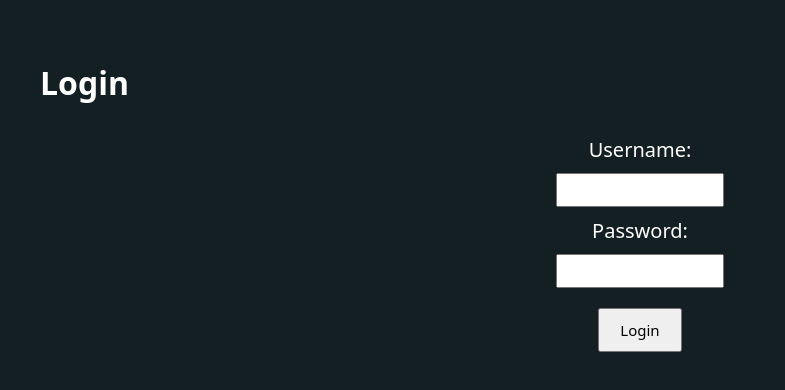
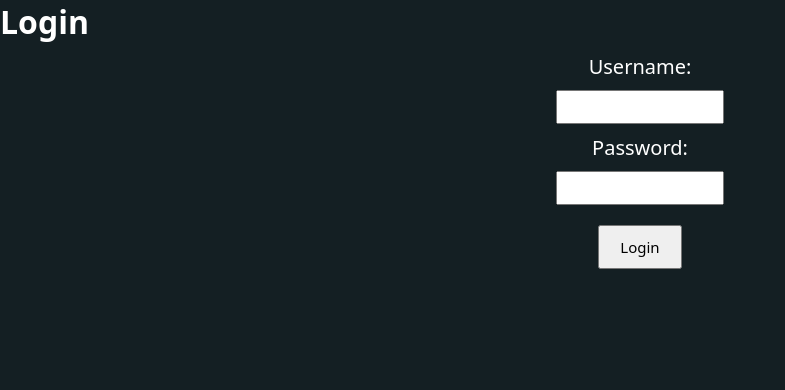
Before and after one commit to BryanBooij/TLE-3, a React (Vite) app: page / in a window 1280 px wide. Shown: the top 390 px of the page, without its empty margins (0-785 px from the left). Built offline with nearby package versions, Linux system fonts and the light colour scheme; a web font is replaced by a local one.

Commit message:
fixed scroll function on frontend

```diff
--- a/src/App.css
+++ b/src/App.css
@@ -1,4 +1,6 @@
 #root {
-  margin: 0 auto;
-  padding: 2rem;
+  margin: 0;
+  padding: 0;
+  height: 100vh;
+  overflow: hidden;
 }
--- a/src/index.css
+++ b/src/index.css
@@ -6,11 +6,17 @@
   --light-purple: #cb6ce6;
   --darker-purple: #7d3492;
   --white: #FFF;
+  margin: 0;
+  padding: 0;
+  box-sizing: border-box;
 }
 
-html{
+html, body {
+  height: 100%;
+  width: 100%;
   background-color: var(--black-tint);
   color: var(--white);
+  overflow: hidden;
 }
 
 @media (prefers-color-scheme: light) {
--- a/src/layout/Layout.css
+++ b/src/layout/Layout.css
@@ -14,7 +14,7 @@
 .layout-container {
     display: flex;
     flex-direction: column;
-    height: 95vh;
+    height: 100vh;
     width: 100vw;
     overflow: hidden;
 }
```
